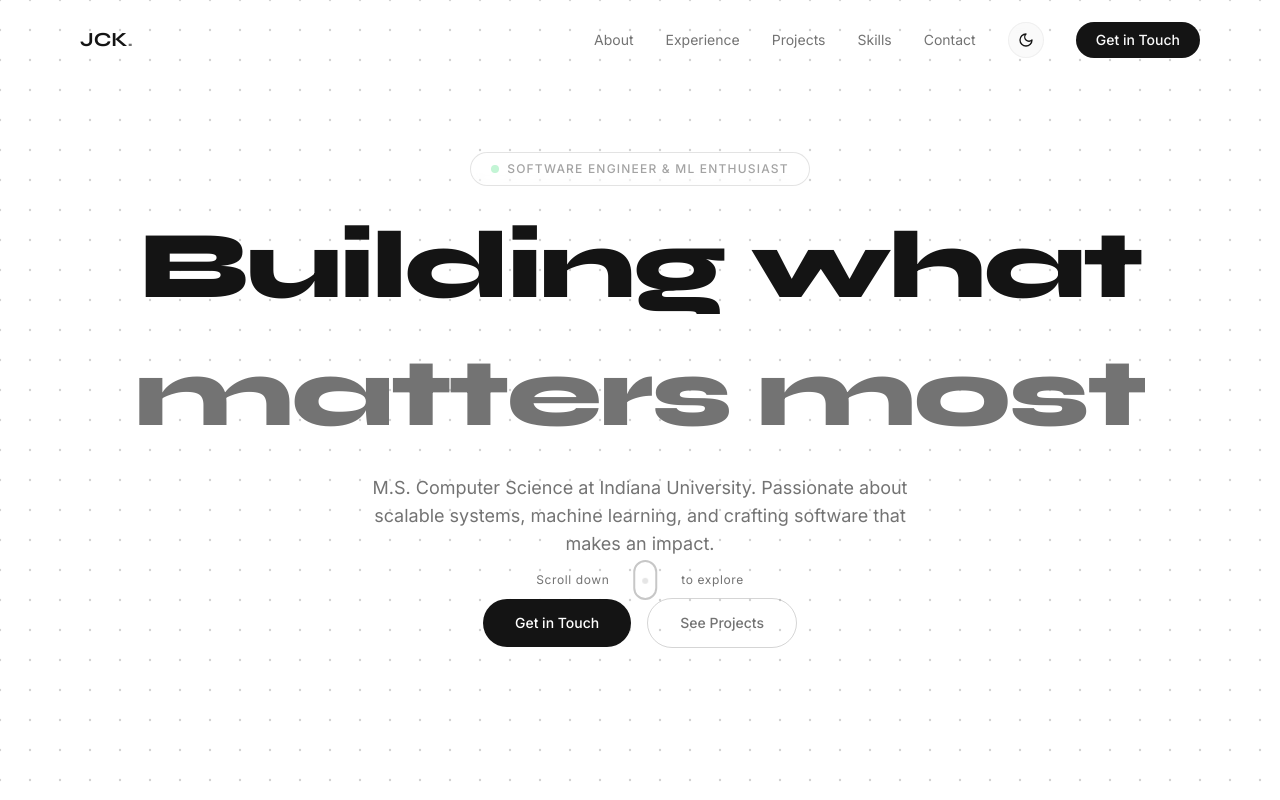
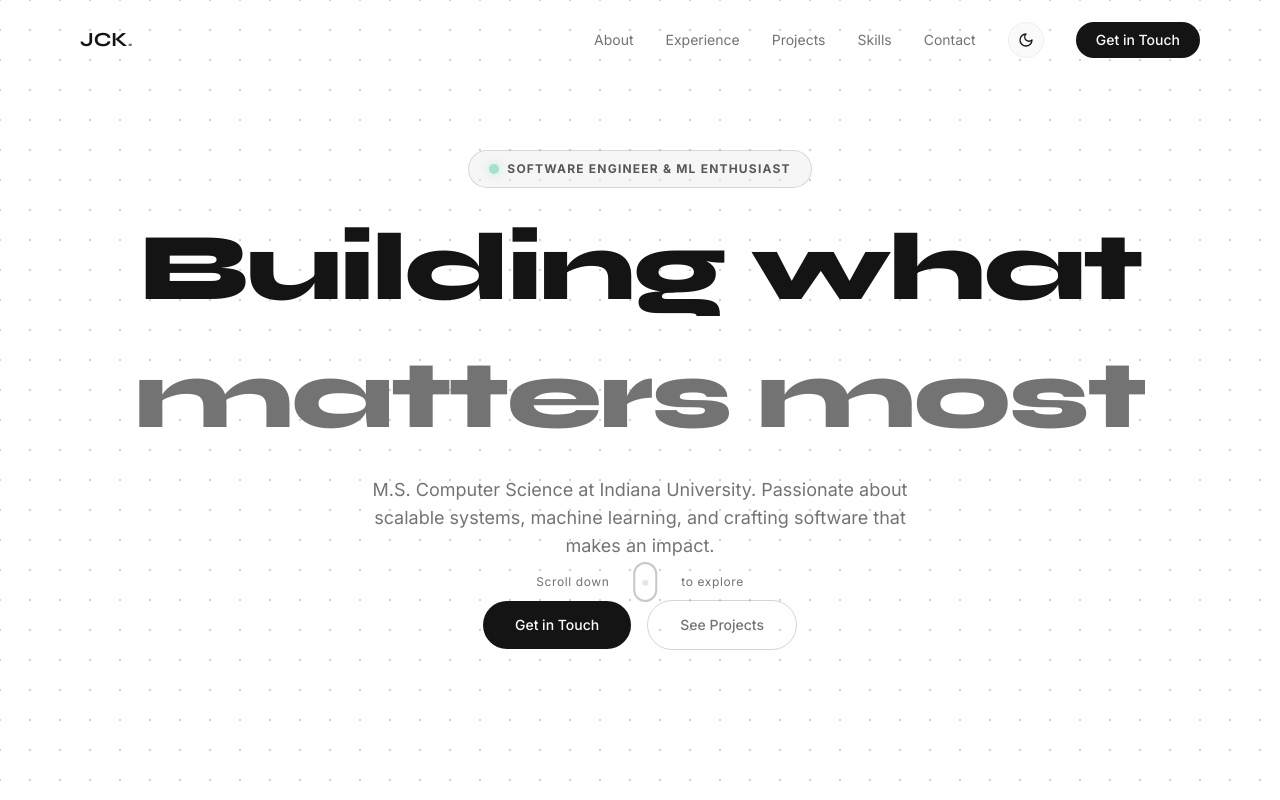
Before and after one commit to JITHENTHIRIYA/personalPortfolio, a React (Vite) app: page / in a window 1280 px wide. Shown: the top 800 px of the page. Built offline with nearby package versions, Linux system fonts and the light colour scheme; the HTML template or start-up script is replaced by a standard one.

Commit message:
Bolder and Brighter button

```diff
--- a/src/components/HeroSection.tsx
+++ b/src/components/HeroSection.tsx
@@ -11,10 +11,10 @@ export const HeroSection = () => {
           initial={{ opacity: 0, y: 20, scale: 0.9 }}
           animate={{ opacity: 1, y: 0, scale: 1 }}
           transition={{ delay: 0.6, duration: 0.7, ease: ease.smooth }}
-          className="inline-flex items-center justify-center gap-2 mb-8 px-5 py-2 rounded-full border border-muted-foreground/30 bg-background/5 backdrop-blur-sm animate-[pulse_3s_cubic-bezier(0.4,0,0.6,1)_infinite]"
+          className="inline-flex items-center justify-center gap-2 mb-8 px-5 py-2.5 rounded-full border border-foreground/20 bg-foreground/5 backdrop-blur-md animate-[pulse_4s_cubic-bezier(0.4,0,0.6,1)_infinite]"
         >
-          <span className="w-2 h-2 rounded-full bg-green-400 animate-pulse" />
-          <span className="text-xs font-medium text-hero-muted tracking-widest uppercase">
+          <span className="w-2.5 h-2.5 rounded-full bg-emerald-500 shadow-[0_0_12px_rgba(16,185,129,0.9)] animate-pulse" />
+          <span className="text-xs font-bold text-foreground tracking-widest uppercase">
             Software Engineer & ML Enthusiast
           </span>
         </motion.div>
```
